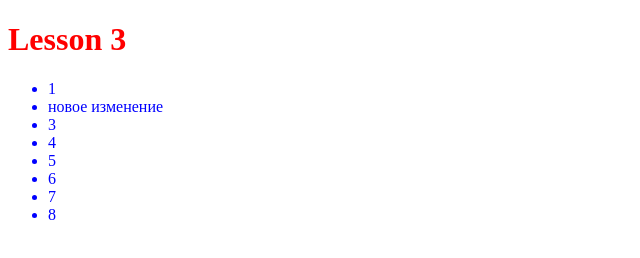
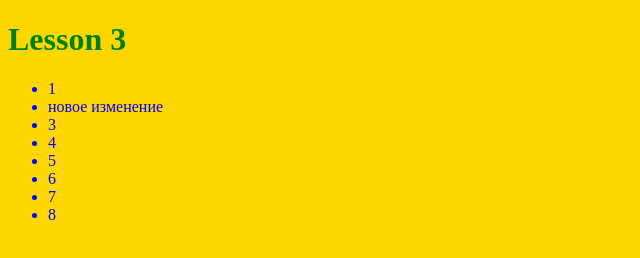
Before and after one commit to innasabada/github-test-site, a plain HTML site: page index.html in a window 1280 px wide. Shown: the whole page, without its empty margins (0-640 px from the left). Drawn offline with Linux system fonts and the light colour scheme.

Commit message:
add styles

```diff
--- a/style.css
+++ b/style.css
@@ -1,5 +1,8 @@
+body{
+	background: gold;
+}
 h1{
-	color: red;
+	color: green;
 }
 ul li{
 	color: blue;
```
